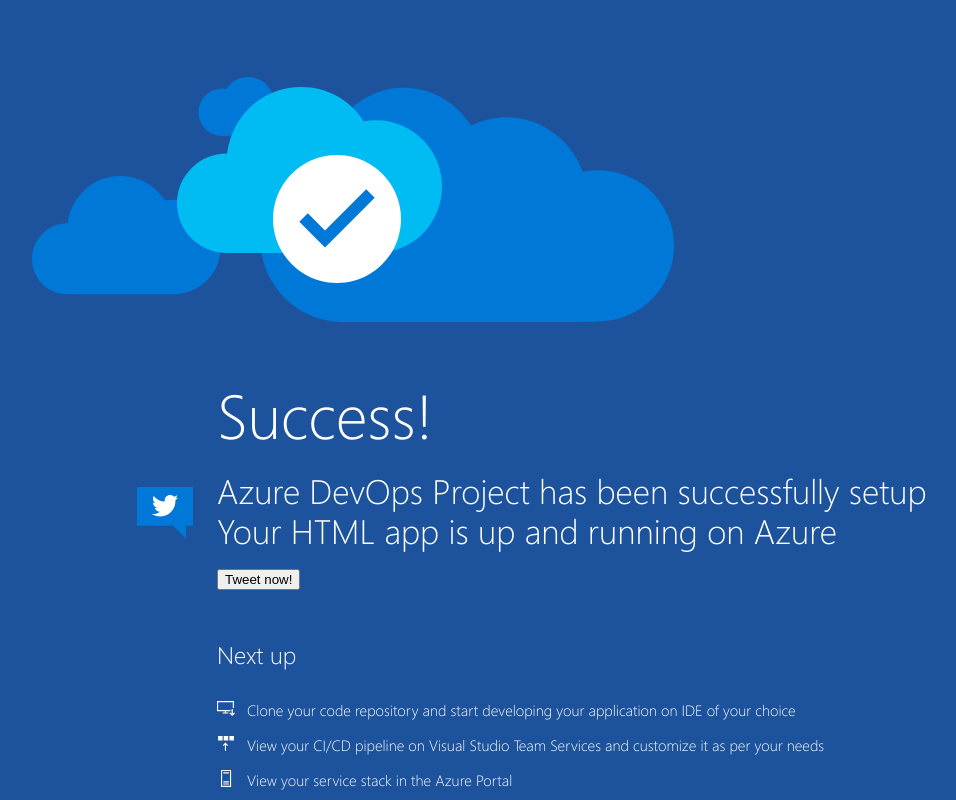
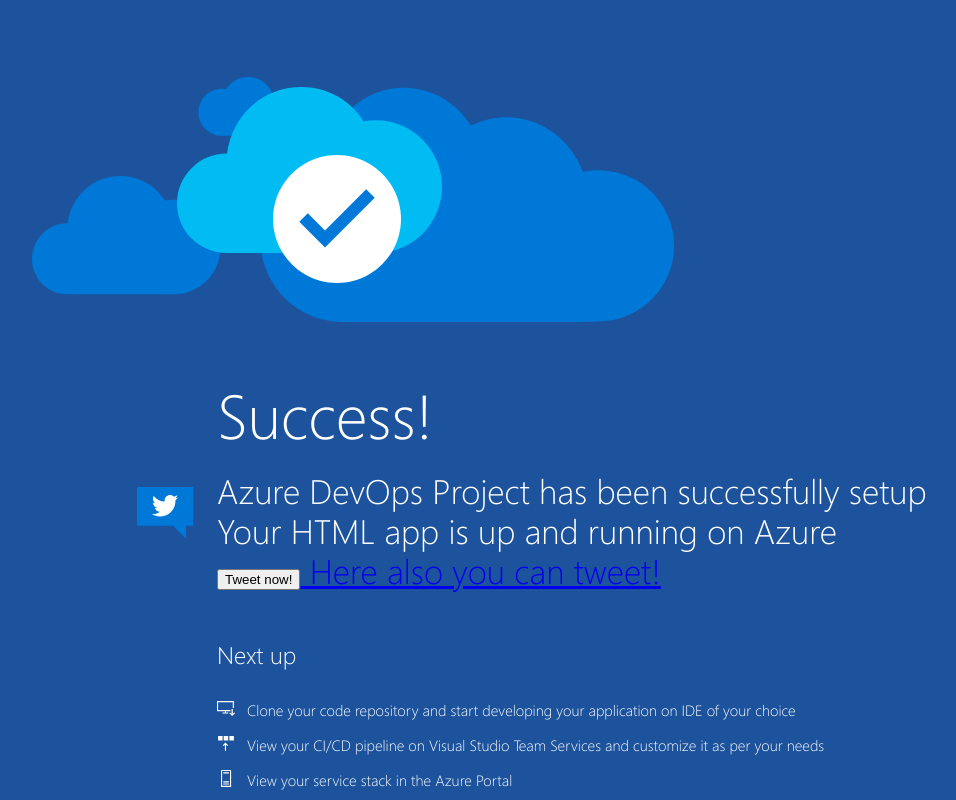
Before and after one commit to NareshThanduGit/Assignment2, a plain HTML site: page index.html in a window 1280 px wide. Shown: the whole page, without its empty margins (8-964 px from the left). Drawn offline with Linux system fonts and the light colour scheme.

Commit message:
changes in Kane's repo

```diff
--- a/index.html
+++ b/index.html
@@ -19,10 +19,12 @@
                 <div class="description line-2"> Your HTML app is up and running on Azure</div>
 		<div class="description line-3">
 
+
 		<a href="http://twitter.com/intent/tweet/?text=I%20just%20created%20a%20new%20HTML%20website%20on%20Azure%20using%20Azure%20DevOps%20Project&hashtags=AzureDevOpsProject%2CVSTS%20%40Azure%20%40VSTS">
                <button type="button">Tweet now!</button>
+	        Here also you can tweet!
 	       </a>
-		</div>
+               </div>
                 <div class="next-steps-container">
                     <div class="next-steps-header">Next up</div>
                     <div class="next-steps-body">
```
